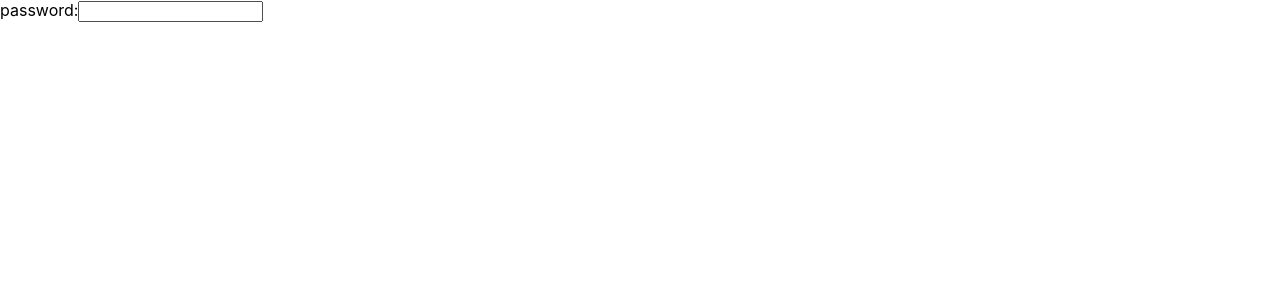
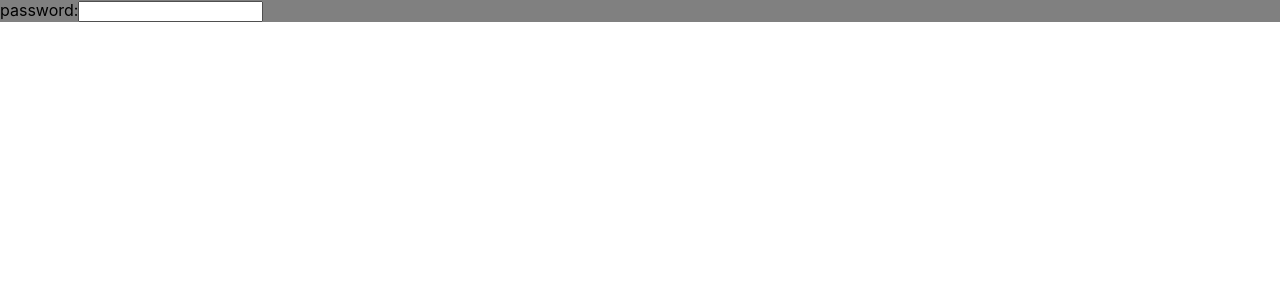
Before and after one commit to Drkeck/MiniWebTests, a Next.js app: page /password in a window 1280 px wide. Shown: the top 300 px of the page. Built offline with nearby package versions, Linux system fonts and the light colour scheme.

Commit message:
added some more to the password

```diff
--- a/pages/password.js
+++ b/pages/password.js
@@ -5,11 +5,10 @@ function PassWall() {
 
     const handlePassword = (e) => {
         e.preventDefault();
-        console.log(input)
     }
 
     return(
-        <div className="background">
+        <div className="background" style={{background: "gray"}}>
             <form onSubmit={handlePassword}>
                 <label htmlFor="pass">password:</label>
                 <input value={input} onChange={(e) => setInput(e.target.value)} id="pass" type="password"/>
```
Also changed, not shown: styles/globals.css (line endings or trailing spaces).
